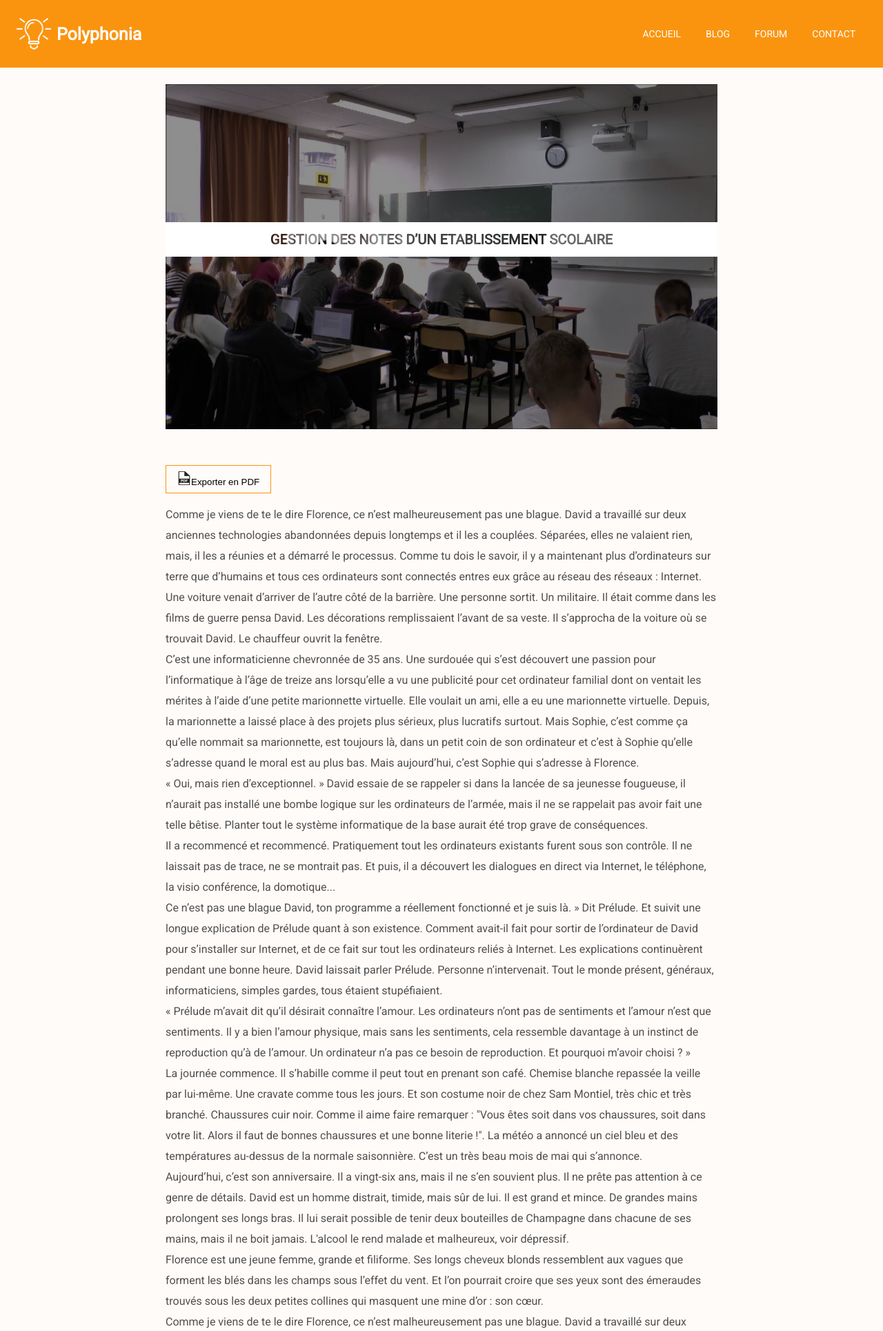
After one commit to syngates68/polyphonia, a PHP site: page /polyphonia/projet/gestion_notes_etablissement_scolaire.html in a window 1280 px wide. The commit adds this page. Shown: the top 1929 px of the page at 69% size. Run offline with PHP 8.4, Linux system fonts and the light colour scheme; some libraries are stand-ins or nearby versions.

Commit message:
Page 404 + Page projet

```diff
--- a/assets/css/style.css
+++ b/assets/css/style.css
@@ -9,6 +9,7 @@
 body
 {
     font-family: 'Roboto';
+    background: #fffbf9;
 }
 
 nav
@@ -63,6 +64,12 @@ nav .nav_liens a
     text-transform: uppercase;
 }
 
+/*********************************************************
+
+    PAGE D'ACCUEIL
+
+*********************************************************/
+
 .message_presentation
 {
     padding: 16px 8px;
@@ -107,6 +114,7 @@ nav .nav_liens a
     text-align: center;
     vertical-align: middle;
     transition-duration: .3s;
+    background: #FFF;
 }
 
 .pagination ul li:hover
@@ -141,6 +149,7 @@ nav .nav_liens a
 
 .projet
 {
+    background: #FFF;
     border: 1px solid var(--border);
     /*box-shadow: 0 2px 10px #9c9c9c;*/
     border-radius: 5px;
@@ -225,6 +234,7 @@ nav .nav_liens a
     border: none;
     border-radius: 5px;
     padding: 8px 16px;
+    text-decoration: none;
 }
 
 .btn_lire_projet:hover
@@ -237,7 +247,130 @@ nav .nav_liens a
     margin-left: 8px;
 }
 
-/* RESPONSIVE DESIGN */
+/*********************************************************
+
+    PAGE PROJET
+
+*********************************************************/
+
+.projet_header
+{
+    height: 500px;
+    position: relative;
+}
+
+.projet_header .bloc_noir
+{
+    position: absolute;
+    top: 0;
+    left: 0;
+    width: 100%;
+    height: 100%;
+    background: rgba(0, 0, 0, 0.445);
+}
+
+.projet_header .titre
+{
+    position: absolute;
+    background: #FFF;
+    height: 50px;
+    line-height: 50px;
+    text-align: center;
+    width: 100%;
+    top: calc(50% - 50px);
+    mix-blend-mode: screen;
+}
+
+.projet_contenu
+{
+    padding: 36px 0;
+    line-height: 30px;
+    color: var(--grey);
+}
+
+.projet_contenu .projet_actions
+{
+    padding: 16px 0;
+}
+
+.projet_contenu .projet_actions img
+{
+    width: 20px;
+    height: 20px;
+}
+
+.projet_contenu .projet_actions .exporter_pdf
+{
+    border: 1px solid var(--orange);
+    background: none;
+    padding: 8px 16px;
+}
+
+/*********************************************************
+
+    PAGE 404 : NOT FOUND
+
+*********************************************************/
+
+.error_page
+{
+    background: #fffbf9;
+    height: 100vh;
+    text-align: center;
+    padding: 25px;
+}
+
+.error_content
+{
+    display: grid;
+    grid-template-columns: repeat(2, 49%);
+    align-items: center;
+    column-gap: 10px;
+    height: 90vh;
+    width: 70%;
+    margin: 0 auto;
+}
+
+.error_page h1
+{
+    font-size: 90px;
+    text-transform: uppercase;
+    font-weight: 800;
+    color: var(--orange);
+}
+
+.error_page h3
+{
+    font-size: 30px;
+    font-weight: 600;
+    margin: 30px 0;
+}
+
+.error_page a
+{
+    display: block;
+    margin: 50px auto 0 auto;
+    width: 30%;
+    border: 2px solid var(--orange);
+    padding: 16px;
+    text-decoration: none;
+    color: var(--orange);
+    transition-duration: .3s;
+    font-weight: 600;
+}
+
+.error_page a:hover
+{
+    background: var(--orange);
+    color: #FFF;
+    transition-duration: .3s;
+}
+
+/*********************************************************
+
+    RESPONSIVE DESIGN
+
+*********************************************************/
 
 @media only screen and (max-width: 700px)
 {
--- a/config/config.php
+++ b/config/config.php
@@ -1,3 +1,4 @@
 <?php
 
+define("BASEURL", "http://localhost/polyphonia/");
 $var_page = (isset($_GET['page'])) ? $_GET['page'] : 'accueil';
--- a/index.php
+++ b/index.php
@@ -14,10 +14,10 @@
     <meta name="viewport" content="width=device-width, initial-scale=1.0">
     <meta http-equiv="X-UA-Compatible" content="ie=edge">
     <title>Polyphonia</title>
-    <link rel="stylesheet" href="assets/css/reset.css">
-    <link rel="stylesheet" href="assets/css/style.css">
+    <link rel="stylesheet" href="<?= BASEURL ?>assets/css/reset.css">
+    <link rel="stylesheet" href="<?= BASEURL ?>assets/css/style.css">
     <link href="https://fonts.googleapis.com/css?family=Roboto&display=swap" rel="stylesheet">
-    <link rel="icon" type="image/png" href="assets/img/favicon.png" />
+    <link rel="icon" type="image/png" href="<?= BASEURL ?>assets/img/favicon.png" />
 </head>
 <body>
     <?php include("vues/index.php"); ?>
--- a/vues/index.php
+++ b/vues/index.php
@@ -5,14 +5,14 @@
     ?>
         <nav>
             <div class="logo_polyphonia">
-                <img src="./assets/img/logo.png">
-                <a href="./">Polyphonia</a>
+                <img src="<?= BASEURL ?>assets/img/logo.png">
+                <a href="<?= BASEURL ?>">Polyphonia</a>
             </div>
             <div class="nav_liens">
-                <a href="./">Accueil</a>
-                <a href="blog.html">Blog</a>
-                <a href="forum.html">Forum</a>
-                <a href="contact.html">Contact</a>
+                <a href="<?= BASEURL ?>">Accueil</a>
+                <a href="<?= BASEURL ?>blog.html">Blog</a>
+                <a href="<?= BASEURL ?>forum.html">Forum</a>
+                <a href="<?= BASEURL ?>contact.html">Contact</a>
             </div>
         </nav>
         <div class="container">
--- /dev/null
+++ b/vues/projet.php
@@ -0,0 +1,42 @@
+<div class="projet_header" style="background:url('<?= BASEURL; ?>assets/img/ecole.jpg');background-size:cover;background-repeat:no-repeat;">
+    <div class="bloc_noir"></div>
+    <div class="titre">
+        <h1>Gestion des notes d’un etablissement scolaire</h1>
+    </div>
+</div>
+
+<div class="projet_contenu">
+    <div class="projet_actions">
+        <button class="exporter_pdf"><img src="<?= BASEURL; ?>assets/img/pdf.svg">Exporter en PDF</button>
+    </div>
+    <p>Comme je viens de te le dire Florence, ce n’est malheureusement pas une blague. David a travaillé sur deux anciennes technologies abandonnées depuis longtemps et il les a couplées. Séparées, elles ne valaient rien, mais, il les a réunies et a démarré le processus. Comme tu dois le savoir, il y a maintenant plus d’ordinateurs sur terre que d’humains et tous ces ordinateurs sont connectés entres eux grâce au réseau des réseaux : Internet.</p>
+    <p>Une voiture venait d’arriver de l’autre côté de la barrière. Une personne sortit. Un militaire. Il était comme dans les films de guerre pensa David. Les décorations remplissaient l’avant de sa veste. Il s’approcha de la voiture où se trouvait David. Le chauffeur ouvrit la fenêtre.</p>
+    <p>C’est une informaticienne chevronnée de 35 ans. Une surdouée qui s’est découvert une passion pour l’informatique à l’âge de treize ans lorsqu’elle a vu une publicité pour cet ordinateur familial dont on ventait les mérites à l’aide d’une petite marionnette virtuelle. Elle voulait un ami, elle a eu une marionnette virtuelle. Depuis, la marionnette a laissé place à des projets plus sérieux, plus lucratifs surtout. Mais Sophie, c’est comme ça qu’elle nommait sa marionnette, est toujours là, dans un petit coin de son ordinateur et c’est à Sophie qu’elle s’adresse quand le moral est au plus bas. Mais aujourd’hui, c’est Sophie qui s’adresse à Florence.</p>
+    <p>« Oui, mais rien d’exceptionnel. » David essaie de se rappeler si dans la lancée de sa jeunesse fougueuse, il n’aurait pas installé une bombe logique sur les ordinateurs de l’armée, mais il ne se rappelait pas avoir fait une telle bêtise. Planter tout le système informatique de la base aurait été trop grave de conséquences.</p>
+    <p>Il a recommencé et recommencé. Pratiquement tout les ordinateurs existants furent sous son contrôle. Il ne laissait pas de trace, ne se montrait pas. Et puis, il a découvert les dialogues en direct via Internet, le téléphone, la visio conférence, la domotique...</p>
+    <p>Ce n’est pas une blague David, ton programme a réellement fonctionné et je suis là. » Dit Prélude. Et suivit une longue explication de Prélude quant à son existence. Comment avait-il fait pour sortir de l’ordinateur de David pour s’installer sur Internet, et de ce fait sur tout les ordinateurs reliés à Internet. Les explications continuèrent pendant une bonne heure. David laissait parler Prélude. Personne n’intervenait. Tout le monde présent, généraux, informaticiens, simples gardes, tous étaient stupéfiaient.</p>
+    <p>« Prélude m’avait dit qu’il désirait connaître l’amour. Les ordinateurs n’ont pas de sentiments et l’amour n’est que sentiments. Il y a bien l’amour physique, mais sans les sentiments, cela ressemble davantage à un instinct de reproduction qu’à de l’amour. Un ordinateur n’a pas ce besoin de reproduction. Et pourquoi m’avoir choisi ? »</p>
+    <p>La journée commence. Il s’habille comme il peut tout en prenant son café. Chemise blanche repassée la veille par lui-même. Une cravate comme tous les jours. Et son costume noir de chez Sam Montiel, très chic et très branché. Chaussures cuir noir. Comme il aime faire remarquer : "Vous êtes soit dans vos chaussures, soit dans votre lit. Alors il faut de bonnes chaussures et une bonne literie !". La météo a annoncé un ciel bleu et des températures au-dessus de la normale saisonnière. C’est un très beau mois de mai qui s’annonce.</p>
+    <p>Aujourd’hui, c’est son anniversaire. Il a vingt-six ans, mais il ne s’en souvient plus. Il ne prête pas attention à ce genre de détails. David est un homme distrait, timide, mais sûr de lui. Il est grand et mince. De grandes mains prolongent ses longs bras. Il lui serait possible de tenir deux bouteilles de Champagne dans chacune de ses mains, mais il ne boit jamais. L'alcool le rend malade et malheureux, voir dépressif.</p>
+    <p>Florence est une jeune femme, grande et filiforme. Ses longs cheveux blonds ressemblent aux vagues que forment les blés dans les champs sous l’effet du vent. Et l’on pourrait croire que ses yeux sont des émeraudes trouvés sous les deux petites collines qui masquent une mine d’or : son cœur.</p>
+    <p>Comme je viens de te le dire Florence, ce n’est malheureusement pas une blague. David a travaillé sur deux anciennes technologies abandonnées depuis longtemps et il les a couplées. Séparées, elles ne valaient rien, mais, il les a réunies et a démarré le processus. Comme tu dois le savoir, il y a maintenant plus d’ordinateurs sur terre que d’humains et tous ces ordinateurs sont connectés entres eux grâce au réseau des réseaux : Internet.</p>
+    <p>Une voiture venait d’arriver de l’autre côté de la barrière. Une personne sortit. Un militaire. Il était comme dans les films de guerre pensa David. Les décorations remplissaient l’avant de sa veste. Il s’approcha de la voiture où se trouvait David. Le chauffeur ouvrit la fenêtre.</p>
+    <p>C’est une informaticienne chevronnée de 35 ans. Une surdouée qui s’est découvert une passion pour l’informatique à l’âge de treize ans lorsqu’elle a vu une publicité pour cet ordinateur familial dont on ventait les mérites à l’aide d’une petite marionnette virtuelle. Elle voulait un ami, elle a eu une marionnette virtuelle. Depuis, la marionnette a laissé place à des projets plus sérieux, plus lucratifs surtout. Mais Sophie, c’est comme ça qu’elle nommait sa marionnette, est toujours là, dans un petit coin de son ordinateur et c’est à Sophie qu’elle s’adresse quand le moral est au plus bas. Mais aujourd’hui, c’est Sophie qui s’adresse à Florence.</p>
+    <p>« Oui, mais rien d’exceptionnel. » David essaie de se rappeler si dans la lancée de sa jeunesse fougueuse, il n’aurait pas installé une bombe logique sur les ordinateurs de l’armée, mais il ne se rappelait pas avoir fait une telle bêtise. Planter tout le système informatique de la base aurait été trop grave de conséquences.</p>
+    <p>Il a recommencé et recommencé. Pratiquement tout les ordinateurs existants furent sous son contrôle. Il ne laissait pas de trace, ne se montrait pas. Et puis, il a découvert les dialogues en direct via Internet, le téléphone, la visio conférence, la domotique...</p>
+    <p>Ce n’est pas une blague David, ton programme a réellement fonctionné et je suis là. » Dit Prélude. Et suivit une longue explication de Prélude quant à son existence. Comment avait-il fait pour sortir de l’ordinateur de David pour s’installer sur Internet, et de ce fait sur tout les ordinateurs reliés à Internet. Les explications continuèrent pendant une bonne heure. David laissait parler Prélude. Personne n’intervenait. Tout le monde présent, généraux, informaticiens, simples gardes, tous étaient stupéfiaient.</p>
+    <p>« Prélude m’avait dit qu’il désirait connaître l’amour. Les ordinateurs n’ont pas de sentiments et l’amour n’est que sentiments. Il y a bien l’amour physique, mais sans les sentiments, cela ressemble davantage à un instinct de reproduction qu’à de l’amour. Un ordinateur n’a pas ce besoin de reproduction. Et pourquoi m’avoir choisi ? »</p>
+    <p>La journée commence. Il s’habille comme il peut tout en prenant son café. Chemise blanche repassée la veille par lui-même. Une cravate comme tous les jours. Et son costume noir de chez Sam Montiel, très chic et très branché. Chaussures cuir noir. Comme il aime faire remarquer : "Vous êtes soit dans vos chaussures, soit dans votre lit. Alors il faut de bonnes chaussures et une bonne literie !". La météo a annoncé un ciel bleu et des températures au-dessus de la normale saisonnière. C’est un très beau mois de mai qui s’annonce.</p>
+    <p>Aujourd’hui, c’est son anniversaire. Il a vingt-six ans, mais il ne s’en souvient plus. Il ne prête pas attention à ce genre de détails. David est un homme distrait, timide, mais sûr de lui. Il est grand et mince. De grandes mains prolongent ses longs bras. Il lui serait possible de tenir deux bouteilles de Champagne dans chacune de ses mains, mais il ne boit jamais. L'alcool le rend malade et malheureux, voir dépressif.</p>
+    <p>Florence est une jeune femme, grande et filiforme. Ses longs cheveux blonds ressemblent aux vagues que forment les blés dans les champs sous l’effet du vent. Et l’on pourrait croire que ses yeux sont des émeraudes trouvés sous les deux petites collines qui masquent une mine d’or : son cœur.</p>
+    <p>Comme je viens de te le dire Florence, ce n’est malheureusement pas une blague. David a travaillé sur deux anciennes technologies abandonnées depuis longtemps et il les a couplées. Séparées, elles ne valaient rien, mais, il les a réunies et a démarré le processus. Comme tu dois le savoir, il y a maintenant plus d’ordinateurs sur terre que d’humains et tous ces ordinateurs sont connectés entres eux grâce au réseau des réseaux : Internet.</p>
+    <p>Une voiture venait d’arriver de l’autre côté de la barrière. Une personne sortit. Un militaire. Il était comme dans les films de guerre pensa David. Les décorations remplissaient l’avant de sa veste. Il s’approcha de la voiture où se trouvait David. Le chauffeur ouvrit la fenêtre.</p>
+    <p>C’est une informaticienne chevronnée de 35 ans. Une surdouée qui s’est découvert une passion pour l’informatique à l’âge de treize ans lorsqu’elle a vu une publicité pour cet ordinateur familial dont on ventait les mérites à l’aide d’une petite marionnette virtuelle. Elle voulait un ami, elle a eu une marionnette virtuelle. Depuis, la marionnette a laissé place à des projets plus sérieux, plus lucratifs surtout. Mais Sophie, c’est comme ça qu’elle nommait sa marionnette, est toujours là, dans un petit coin de son ordinateur et c’est à Sophie qu’elle s’adresse quand le moral est au plus bas. Mais aujourd’hui, c’est Sophie qui s’adresse à Florence.</p>
+    <p>« Oui, mais rien d’exceptionnel. » David essaie de se rappeler si dans la lancée de sa jeunesse fougueuse, il n’aurait pas installé une bombe logique sur les ordinateurs de l’armée, mais il ne se rappelait pas avoir fait une telle bêtise. Planter tout le système informatique de la base aurait été trop grave de conséquences.</p>
+    <p>Il a recommencé et recommencé. Pratiquement tout les ordinateurs existants furent sous son contrôle. Il ne laissait pas de trace, ne se montrait pas. Et puis, il a découvert les dialogues en direct via Internet, le téléphone, la visio conférence, la domotique...</p>
+    <p>Ce n’est pas une blague David, ton programme a réellement fonctionné et je suis là. » Dit Prélude. Et suivit une longue explication de Prélude quant à son existence. Comment avait-il fait pour sortir de l’ordinateur de David pour s’installer sur Internet, et de ce fait sur tout les ordinateurs reliés à Internet. Les explications continuèrent pendant une bonne heure. David laissait parler Prélude. Personne n’intervenait. Tout le monde présent, généraux, informaticiens, simples gardes, tous étaient stupéfiaient.</p>
+    <p>« Prélude m’avait dit qu’il désirait connaître l’amour. Les ordinateurs n’ont pas de sentiments et l’amour n’est que sentiments. Il y a bien l’amour physique, mais sans les sentiments, cela ressemble davantage à un instinct de reproduction qu’à de l’amour. Un ordinateur n’a pas ce besoin de reproduction. Et pourquoi m’avoir choisi ? »</p>
+    <p>La journée commence. Il s’habille comme il peut tout en prenant son café. Chemise blanche repassée la veille par lui-même. Une cravate comme tous les jours. Et son costume noir de chez Sam Montiel, très chic et très branché. Chaussures cuir noir. Comme il aime faire remarquer : "Vous êtes soit dans vos chaussures, soit dans votre lit. Alors il faut de bonnes chaussures et une bonne literie !". La météo a annoncé un ciel bleu et des températures au-dessus de la normale saisonnière. C’est un très beau mois de mai qui s’annonce.</p>
+    <p>Aujourd’hui, c’est son anniversaire. Il a vingt-six ans, mais il ne s’en souvient plus. Il ne prête pas attention à ce genre de détails. David est un homme distrait, timide, mais sûr de lui. Il est grand et mince. De grandes mains prolongent ses longs bras. Il lui serait possible de tenir deux bouteilles de Champagne dans chacune de ses mains, mais il ne boit jamais. L'alcool le rend malade et malheureux, voir dépressif.</p>
+    <p>Florence est une jeune femme, grande et filiforme. Ses longs cheveux blonds ressemblent aux vagues que forment les blés dans les champs sous l’effet du vent. Et l’on pourrait croire que ses yeux sont des émeraudes trouvés sous les deux petites collines qui masquent une mine d’or : son cœur.</p>
+</div>
```
Also changed, not shown: vues/404.php (+12 -12 lines), vues/accueil.php (+12 -12 lines), .htaccess, assets/img/john.gif (added), assets/img/pdf.svg (added).
